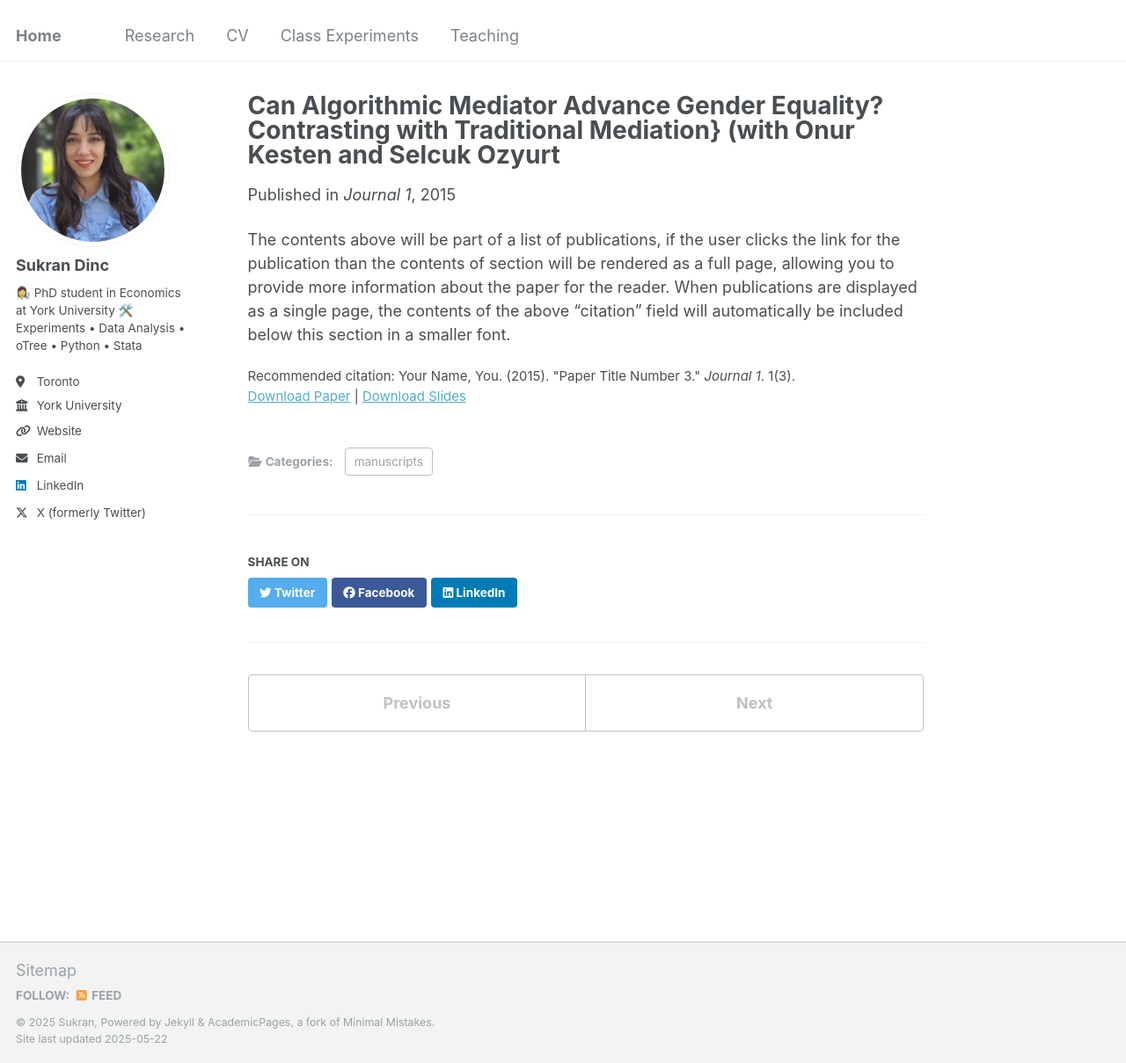
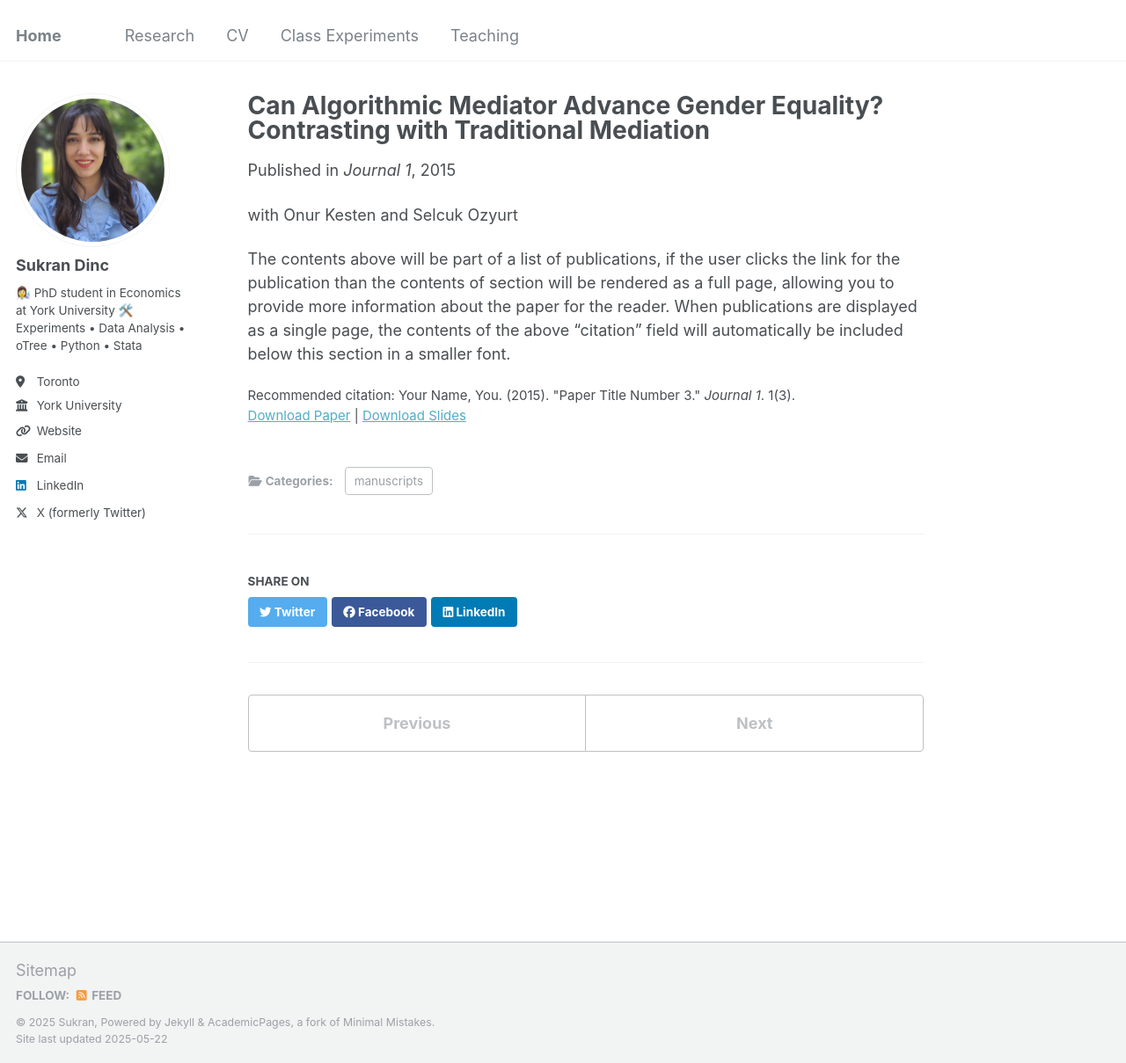
Before and after one commit to sukrandinc/sukrandinc.github.io, a Jekyll site: the page built from _publications/2015-10-01-paper-title-number-3.md, in a window 1280 px wide and 1209 px high. Shown: the whole window at 88% size. Built offline with Jekyll 4.4.1, drawn with Linux system fonts in a browser that asks for light colours; part of the change alters nothing that is shown.

```diff
--- a/_publications/2015-10-01-paper-title-number-3.md
+++ b/_publications/2015-10-01-paper-title-number-3.md
@@ -1,5 +1,5 @@
 ---
-title: "Can Algorithmic Mediator Advance Gender Equality? Contrasting with Traditional Mediation} (with Onur Kesten and Selcuk Ozyurt"
+title: "Can Algorithmic Mediator Advance Gender Equality? Contrasting with Traditional Mediation"
 collection: publications
 category: manuscripts
 permalink: /publication/2015-10-01-paper-title-number-3
@@ -10,5 +10,6 @@ slidesurl: 'http://academicpages.github.io/files/slides3.pdf'
 paperurl: 'http://academicpages.github.io/files/paper3.pdf'
 citation: 'Your Name, You. (2015). &quot;Paper Title Number 3.&quot; <i>Journal 1</i>. 1(3).'
 ---
+with Onur Kesten and Selcuk Ozyurt
 
 The contents above will be part of a list of publications, if the user clicks the link for the publication than the contents of section will be rendered as a full page, allowing you to provide more information about the paper for the reader. When publications are displayed as a single page, the contents of the above "citation" field will automatically be included below this section in a smaller font.
```
